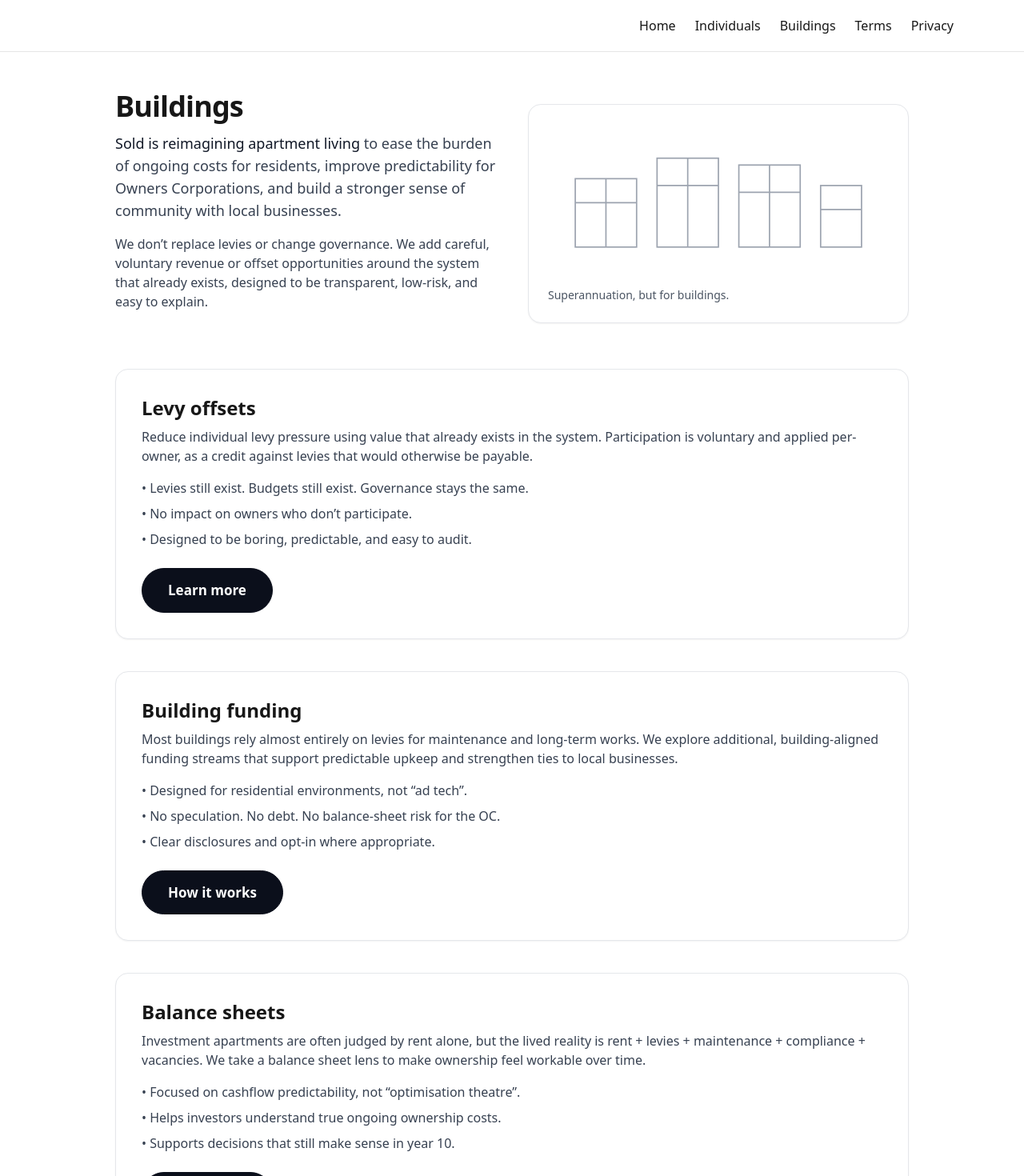
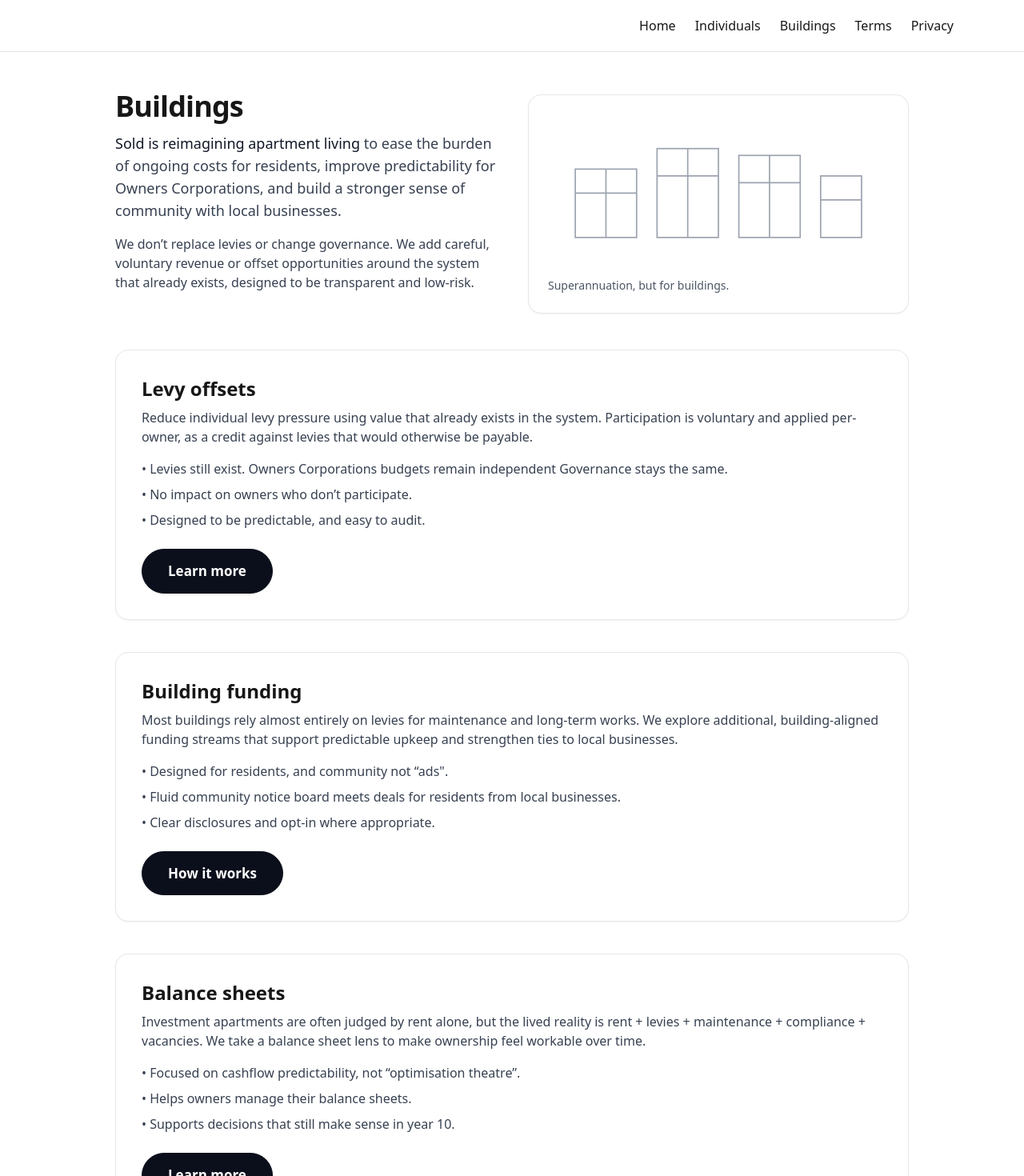
Before and after one commit to RukiDe/sold-nextjs, a Next.js app: page /buildings in a window 1280 px wide. Shown: the top 1470 px of the page at 80% size. Built offline with nearby package versions, Linux system fonts and the light colour scheme.

Commit message:
buildings page - copy tweaks

```diff
--- a/app/buildings/page.tsx
+++ b/app/buildings/page.tsx
@@ -25,7 +25,7 @@
             <p className="text-gray-700 mb-8">
               We don’t replace levies or change governance. We add careful,
               voluntary revenue or offset opportunities around the system that already exists, designed
-              to be transparent, low-risk, and easy to explain.
+              to be transparent and low-risk.
             </p>
           </div>
 
@@ -64,9 +64,9 @@
               </p>
 
               <ul className="text-gray-700 space-y-2 mb-6">
-                <li>• Levies still exist. Budgets still exist. Governance stays the same.</li>
+                <li>• Levies still exist. Owners Corporations budgets remain independent Governance stays the same.</li>
                 <li>• No impact on owners who don’t participate.</li>
-                <li>• Designed to be boring, predictable, and easy to audit.</li>
+                <li>• Designed to be predictable, and easy to audit.</li>
               </ul>
 
               <div className="flex flex-wrap gap-3">
@@ -94,8 +94,8 @@
               </p>
 
               <ul className="text-gray-700 space-y-2 mb-6">
-                <li>• Designed for residential environments, not “ad tech”.</li>
-                <li>• No speculation. No debt. No balance-sheet risk for the OC.</li>
+                <li>• Designed for residents, and community not “ads".</li>
+                <li>• Fluid community notice board meets deals for residents from local businesses.</li>
                 <li>• Clear disclosures and opt-in where appropriate.</li>
               </ul>
 
@@ -127,7 +127,7 @@
 
               <ul className="text-gray-700 space-y-2 mb-6">
                 <li>• Focused on cashflow predictability, not “optimisation theatre”.</li>
-                <li>• Helps investors understand true ongoing ownership costs.</li>
+                <li>• Helps owners manage their balance sheets.</li>
                 <li>• Supports decisions that still make sense in year 10.</li>
               </ul>
 
```
